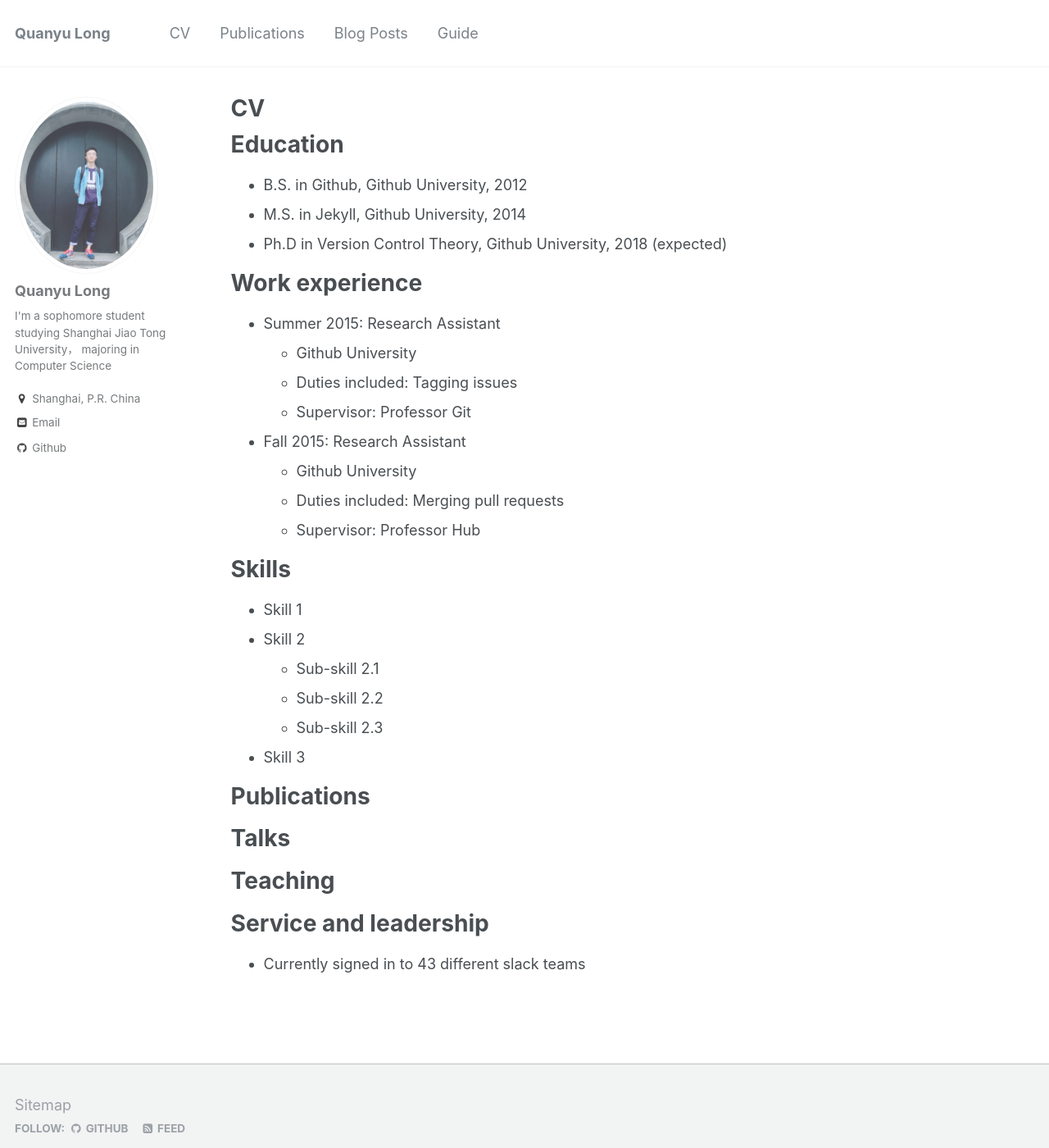
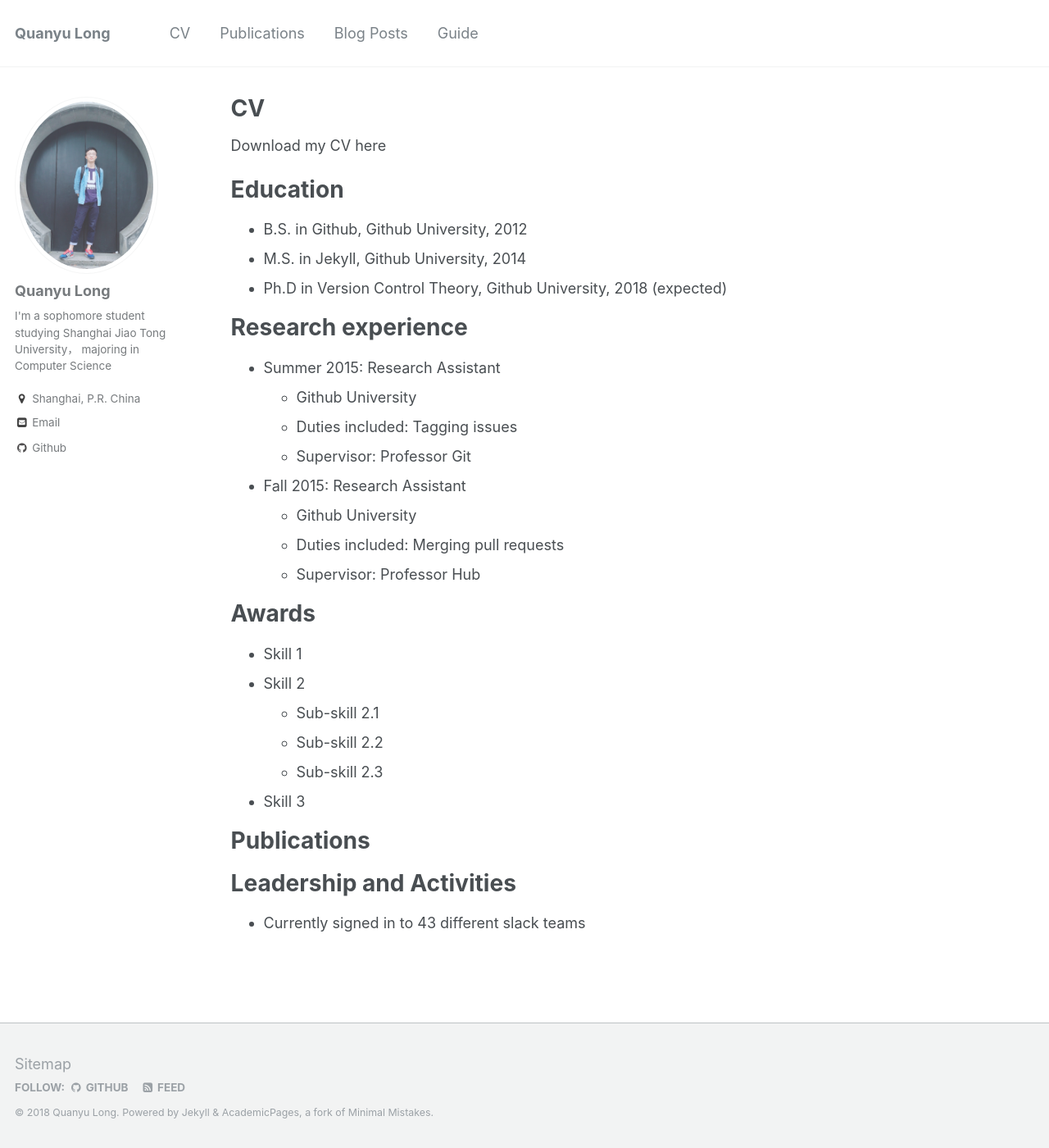
Before and after one commit to QuanyuLong/QuanyuLong.github.io, a Jekyll site: the page built from _pages/cv.md, in a window 1280 px wide and 1400 px high. Shown: the whole window at 82% size. Built offline with Jekyll 4.4.1, drawn with Linux system fonts in a browser that asks for light colours.

Commit message:
Initial commit

```diff
--- a/_data/navigation.yml
+++ b/_data/navigation.yml
@@ -7,7 +7,7 @@
     url: /publications/
 
   - title: "Blog Posts"
-    url: /year-archive/
+    url: /category-archive/
 
   - title: "Guide"
     url: /markdown/
--- a/_pages/cv.md
+++ b/_pages/cv.md
@@ -9,13 +9,15 @@
 
 {% include base_path %}
 
+[Download my CV here](http://quanyulong.github.io/files/paper1.pdf)
+
 Education
 ======
 * B.S. in Github, Github University, 2012
 * M.S. in Jekyll, Github University, 2014
 * Ph.D in Version Control Theory, Github University, 2018 (expected)
 
-Work experience
+Research experience
 ======
 * Summer 2015: Research Assistant
   * Github University
@@ -27,7 +29,7 @@
   * Duties included: Merging pull requests
   * Supervisor: Professor Hub
 
-Skills
+Awards
 ======
 * Skill 1
 * Skill 2
@@ -42,18 +44,6 @@
     {% include archive-single-cv.html %}
   {% endfor %}</ul>
 
-Talks
-======
-  <ul>{% for post in site.talks %}
-    {% include archive-single-talk-cv.html %}
-  {% endfor %}</ul>
-
-Teaching
-======
-  <ul>{% for post in site.teaching %}
-    {% include archive-single-cv.html %}
-  {% endfor %}</ul>
-
-Service and leadership
+Leadership and Activities
 ======
 * Currently signed in to 43 different slack teams
```
